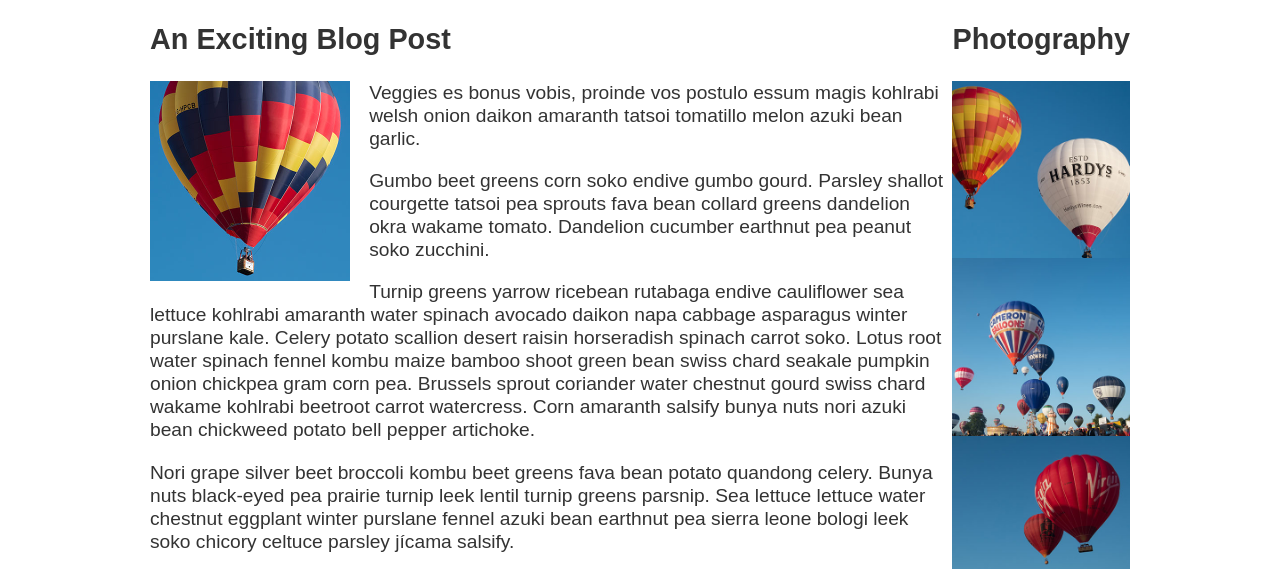
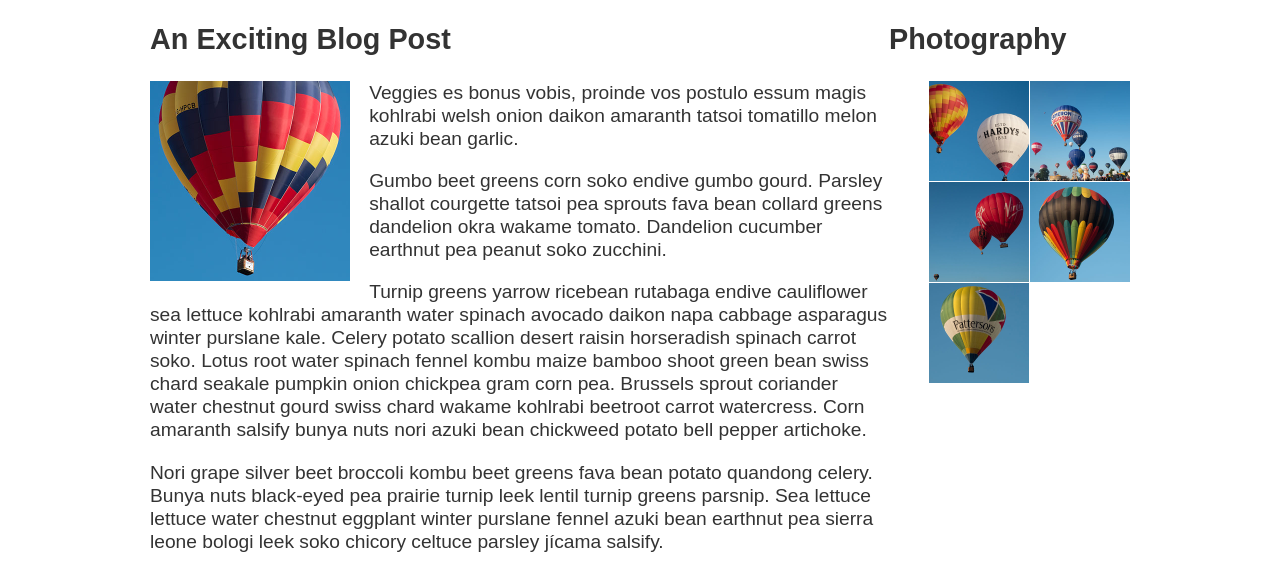
Before and after one commit to tinhub/css-layout-assessment, a plain HTML site: page index.html in a window 1280 px wide. Shown: the part 190-759 px from the top of the page. Drawn offline with Linux system fonts and the light colour scheme.

Commit message:
added grid colums and floated to the left with gap spaces b2n the photos

```diff
--- a/styles.css
+++ b/styles.css
@@ -47,11 +47,14 @@ nav a {
 }
 
 .photos {
-
     list-style: none;
     margin: 0;
-    padding: 0;
-
+    display: grid;
+    grid-template-columns: 100px 100px;
+    grid-column-gap: 1px;
+    float: left;
+    padding: left 1em;
+    grid-row-gap:1px;
 }
 
 .feature {
@@ -59,6 +62,3 @@ nav a {
     float: left;
     padding-right: 1em;
 }
-.container {
-    display: grid;
-        grid-template-rows: 100px auto 100px;}
```
